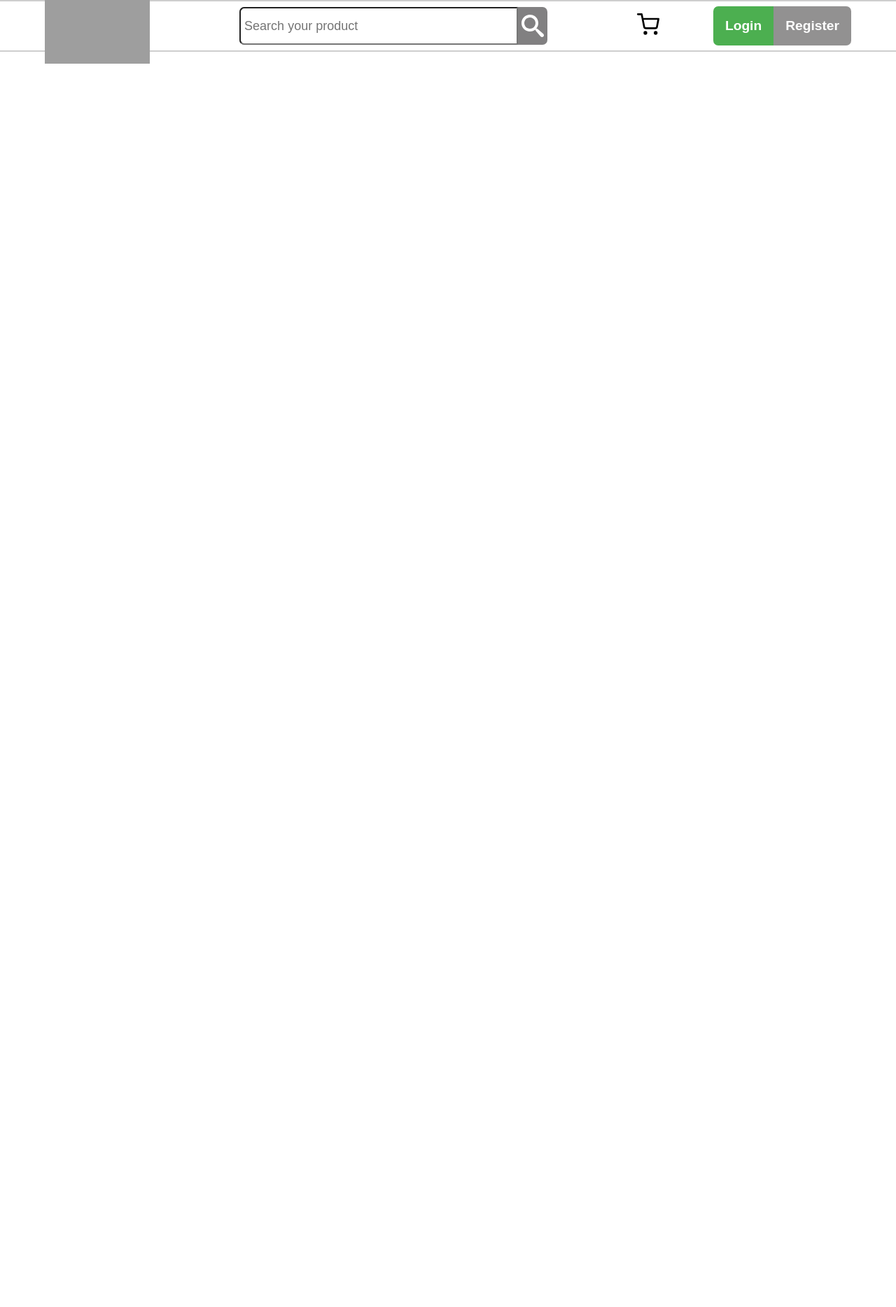
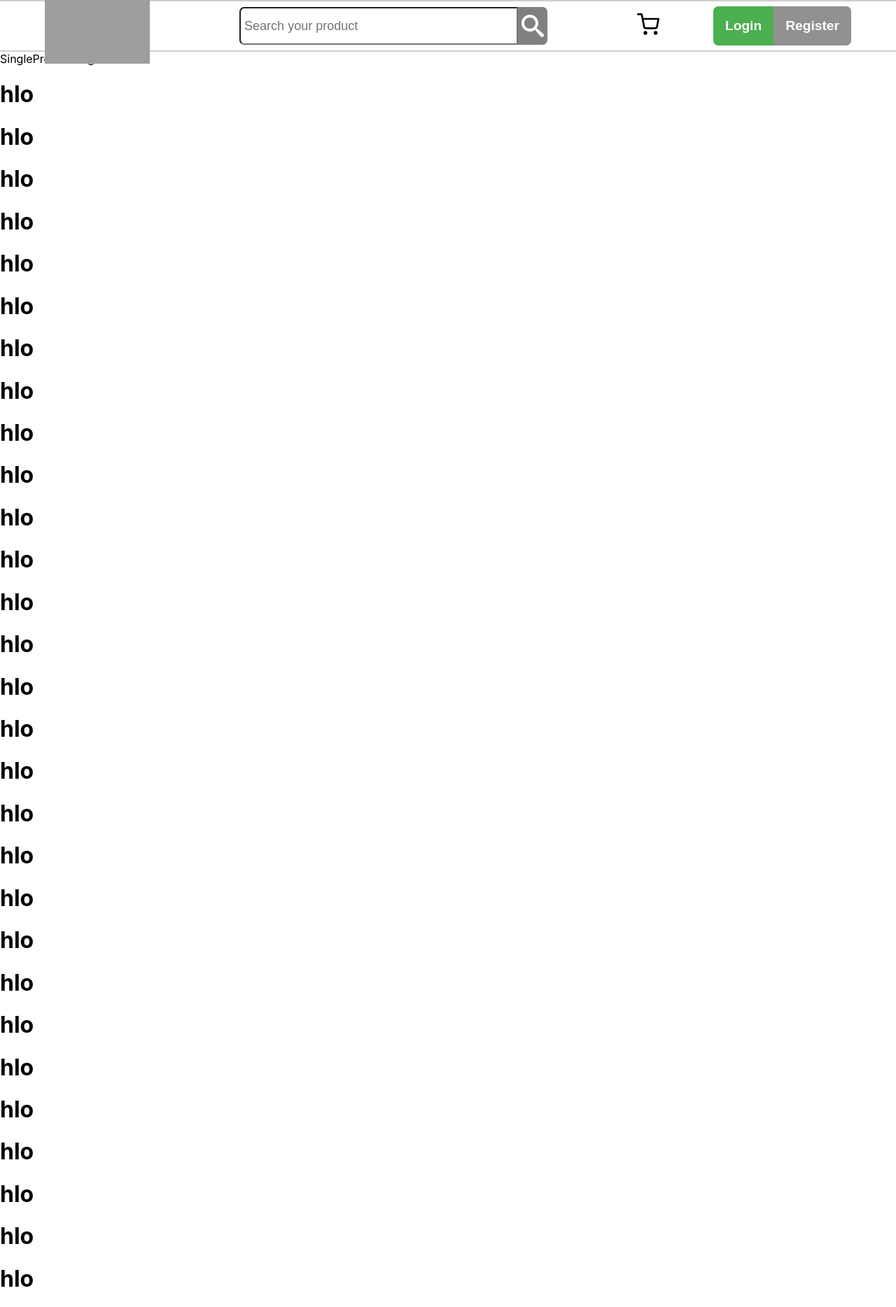
Before and after one commit to shubhamkr2/dot-and-key-project, a React (Create React App) app in the folder client/: page /sunscreens/1 in a window 1280 px wide. Before the commit this address had no page. Shown: the whole page at 70% size. Before the commit the page ends 800 px from the top, so only its background shows below. Built offline with nearby package versions, Linux system fonts and the light colour scheme; grey boxes are pictures that could not be loaded.

Commit message:
all routes updated

```diff
--- a/client/src/Pages/SingleProductPage.jsx
+++ b/client/src/Pages/SingleProductPage.jsx
@@ -1,11 +1,41 @@
-import React from 'react'
+import React from "react";
 import styles from "../Styles/SingleProductPage.module.css";
 
 function SingleProductPage() {
-
   return (
-    <div>SingleProductPage</div>
-  )
+    <div>
+      SingleProductPage
+      <h1>hlo</h1>
+      <h1>hlo</h1>
+      <h1>hlo</h1>
+      <h1>hlo</h1>
+      <h1>hlo</h1>
+      <h1>hlo</h1>
+      <h1>hlo</h1>
+      <h1>hlo</h1>
+      <h1>hlo</h1>
+      <h1>hlo</h1>
+      <h1>hlo</h1>
+      <h1>hlo</h1>
+      <h1>hlo</h1>
+      <h1>hlo</h1>
+      <h1>hlo</h1>
+      <h1>hlo</h1>
+      <h1>hlo</h1>
+      <h1>hlo</h1>
+      <h1>hlo</h1>
+      <h1>hlo</h1>
+      <h1>hlo</h1>
+      <h1>hlo</h1>
+      <h1>hlo</h1>
+      <h1>hlo</h1>
+      <h1>hlo</h1>
+      <h1>hlo</h1>
+      <h1>hlo</h1>
+      <h1>hlo</h1>
+      <h1>hlo</h1>
+    </div>
+  );
 }
 
-export default SingleProductPage
+export { SingleProductPage };
--- a/client/src/Routes/AllRoutes.js
+++ b/client/src/Routes/AllRoutes.js
@@ -10,7 +10,7 @@ import { LipCare } from "../Pages/LipCare";
 import { FaceWash } from "../Pages/FaceWash";
 import { FaceMasks } from "../Pages/FaceMasks";
 import { All } from "../Pages/All";
-import SingleProductPage from "../Pages/SingleProductPage";
+import { SingleProductPage } from "../Pages/SingleProductPage";
 
 function AllRoutes() {
   return (
@@ -20,12 +20,19 @@ function AllRoutes() {
       <Route path="/login" element={<LogIn />} />
       <Route path="/signup" element={<SignUp />} />
       <Route path="/sunscreens" element={<Sunscreens />} />
+      <Route path="/sunscreens/:id" element={<SingleProductPage />} />
       <Route path="/moisturizers" element={<Moisturizers />} />
+      <Route path="/moisturizers/:id" element={<SingleProductPage />} />
       <Route path="/serums" element={<Serums />} />
+      <Route path="/serums/:id" element={<SingleProductPage />} />
       <Route path="/lipcare" element={<LipCare />} />
+      <Route path="/lipcare/:id" element={<SingleProductPage />} />
       <Route path="/facewash" element={<FaceWash />} />
+      <Route path="/facewash/:id" element={<SingleProductPage />} />
       <Route path="/facemasks" element={<FaceMasks />} />
+      <Route path="/facemasks/:id" element={<SingleProductPage />} />
       <Route path="/all" element={<All />} />
+      <Route path="/all/:id" element={<SingleProductPage />} />
     </Routes>
   );
 }
```
